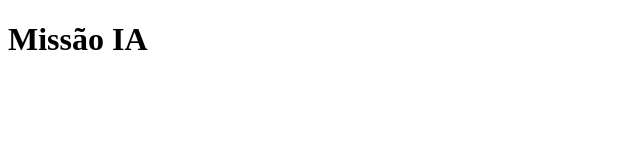
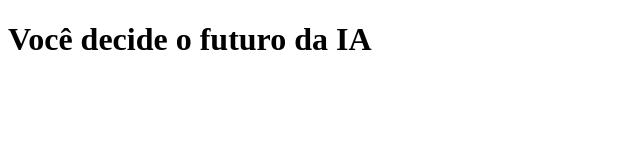
Before and after one commit to Valbaggio/Missao-IA, a plain HTML site: page index.html in a window 1280 px wide. Shown: the whole page, without its empty margins (0-640 px from the left). Drawn offline with Linux system fonts and the light colour scheme.

Commit message:
criar divs

```diff
--- a/index.html
+++ b/index.html
@@ -1,11 +1,21 @@
 <!DOCTYPE html>
 <html lang="pt-br">
+
 <head>
     <meta charset="UTF-8">
     <meta name="viewport" content="width=device-width, initial-scale=1.0">
     <title>Missão - IA</title>
 </head>
+
 <body>
-    <h1>Missão IA</h1>
+    <div class="caixa-principal">
+
+        <h1>Você decide o futuro da IA</h1
+            <div class="caixa-perguntas"> </div>
+<dic classe="caixa-alternativas"></dic>
+
+    </div>
+
 </body>
+
 </html>
```
